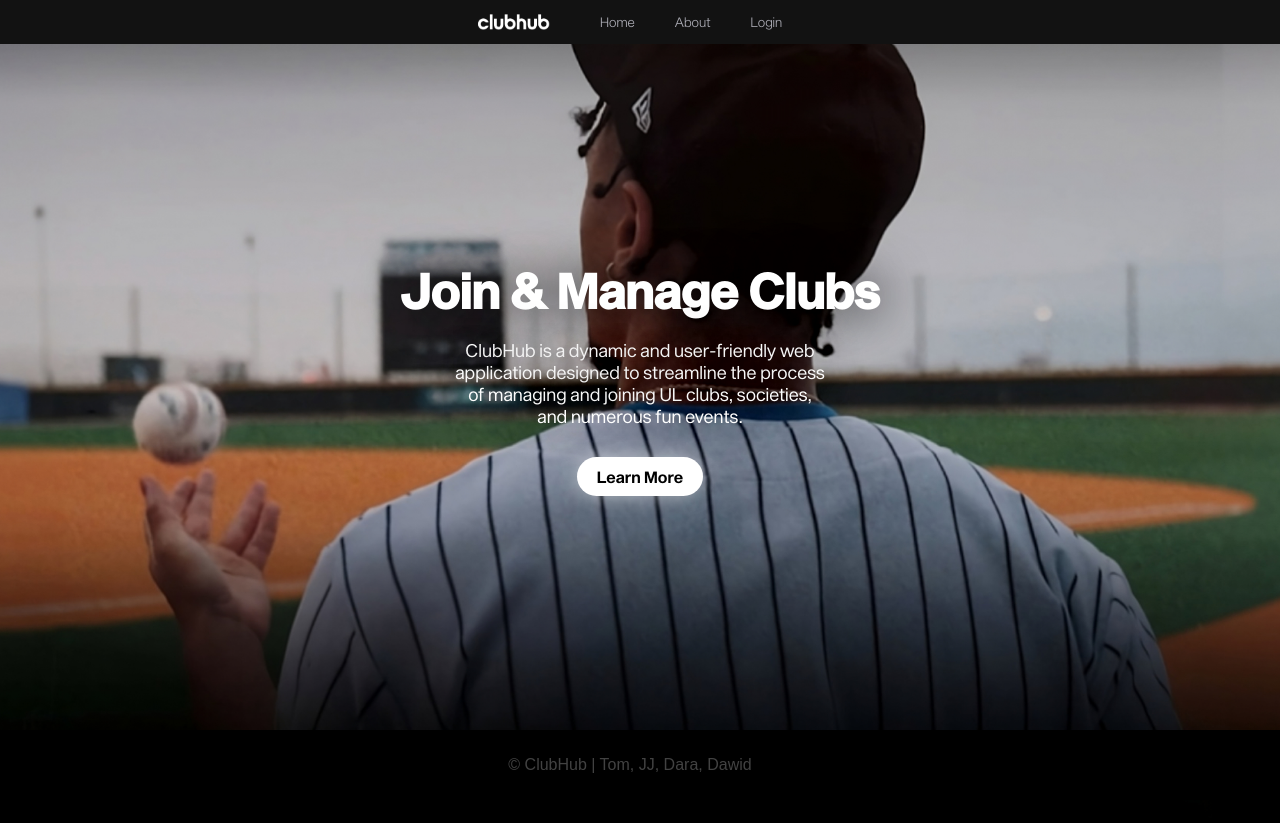
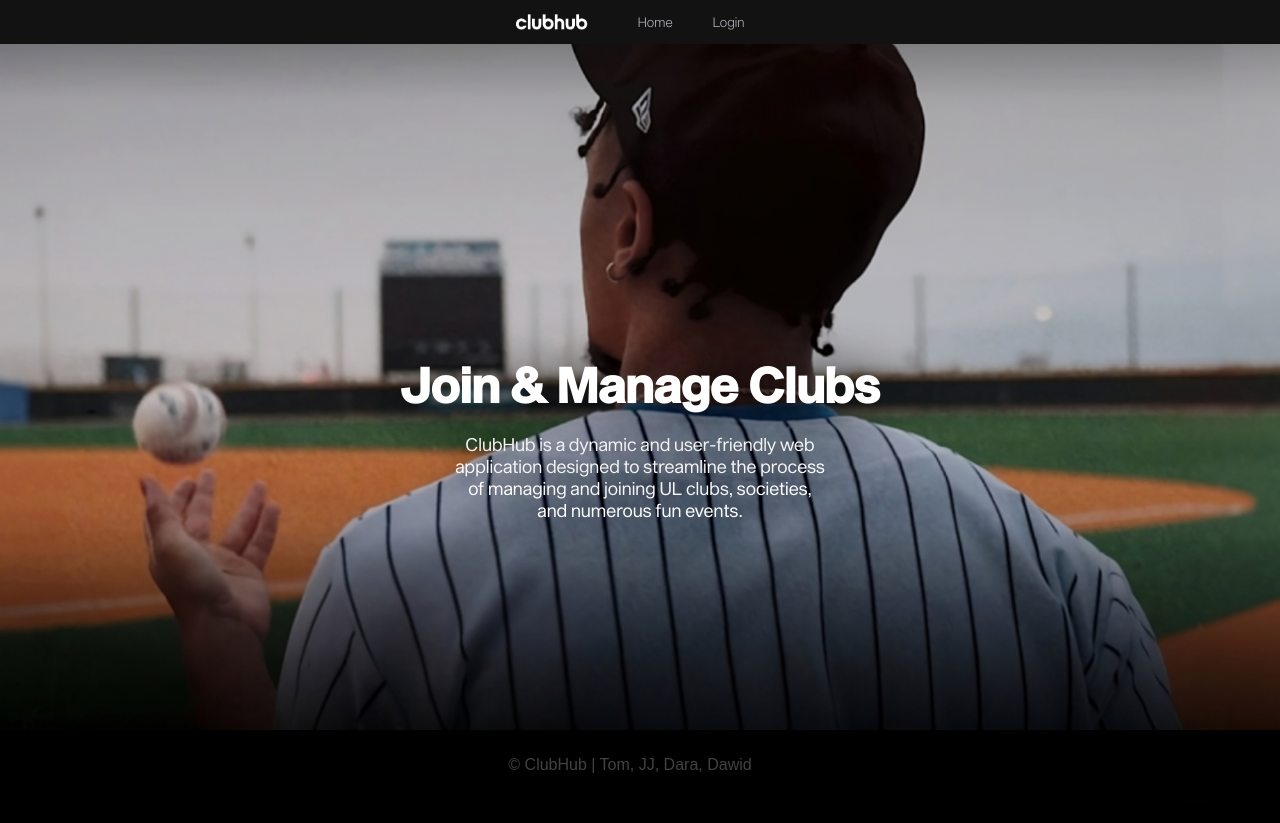
Before and after one commit to tomjoyce1/zorkfourteenth, a Flask app: template templates/home.html in a window 1280 px wide. Shown: the top 823 px of the page. Run offline with Flask 3, Linux system fonts and the light colour scheme; the template is opened without the code that fills it, so the values that code supplies are empty; some web fonts are replaced.

Commit message:
removed about

```diff
--- a/Home.py
+++ b/Home.py
@@ -14,6 +14,8 @@ app.config['DATABASE'] = database_path
 app.secret_key = "hello"
 app.permanent_session_lifetime = timedelta(days=5)
 validLogin = False
+isAdmin = False
+isCoord = False
 
 def get_db():
     db = getattr(g, '_database', None)
--- a/main.py
+++ /dev/null
@@ -1,28 +0,0 @@
-from flask import Flask, render_template, url_for, request, jsonify
-
-# Create Flask application instance
-app = Flask(__name__)
-
-@app.route('/')
-def homepage():
-    return render_template('homepage.html')
-
-@app.route('/login')
-def login():
-    return render_template('login.html')
-
-@app.route('/clubs')
-def clubs():
-    return render_template('clubs.html')
-
-@app.route('/memberships')
-def memberships():
-    return render_template('memberships.html')
-
-@app.route('/about')
-def about():
-    return render_template('about.html')
-
-
-if __name__ == '__main__':
-    app.run(debug=True)
--- a/templates/home.html
+++ b/templates/home.html
@@ -23,8 +23,6 @@
                 application designed to streamline the process <br>
                 of managing and joining UL clubs, societies, <br>
                 and numerous fun events.</p>
-
-            <button class="button">Learn More</button>
         </div>
     </section>
 
--- a/templates/navbar.html
+++ b/templates/navbar.html
@@ -262,7 +262,6 @@
     <nav>
         <img src="/static/clubhub_white.png" alt="Tiny Logo">
         <a href="/">Home</a>
-        <a href="#about-section">About</a>
         {% if 'user' in session %}
             <a href="clubs">Clubs</a>
             <a href="events">Events</a>
```
